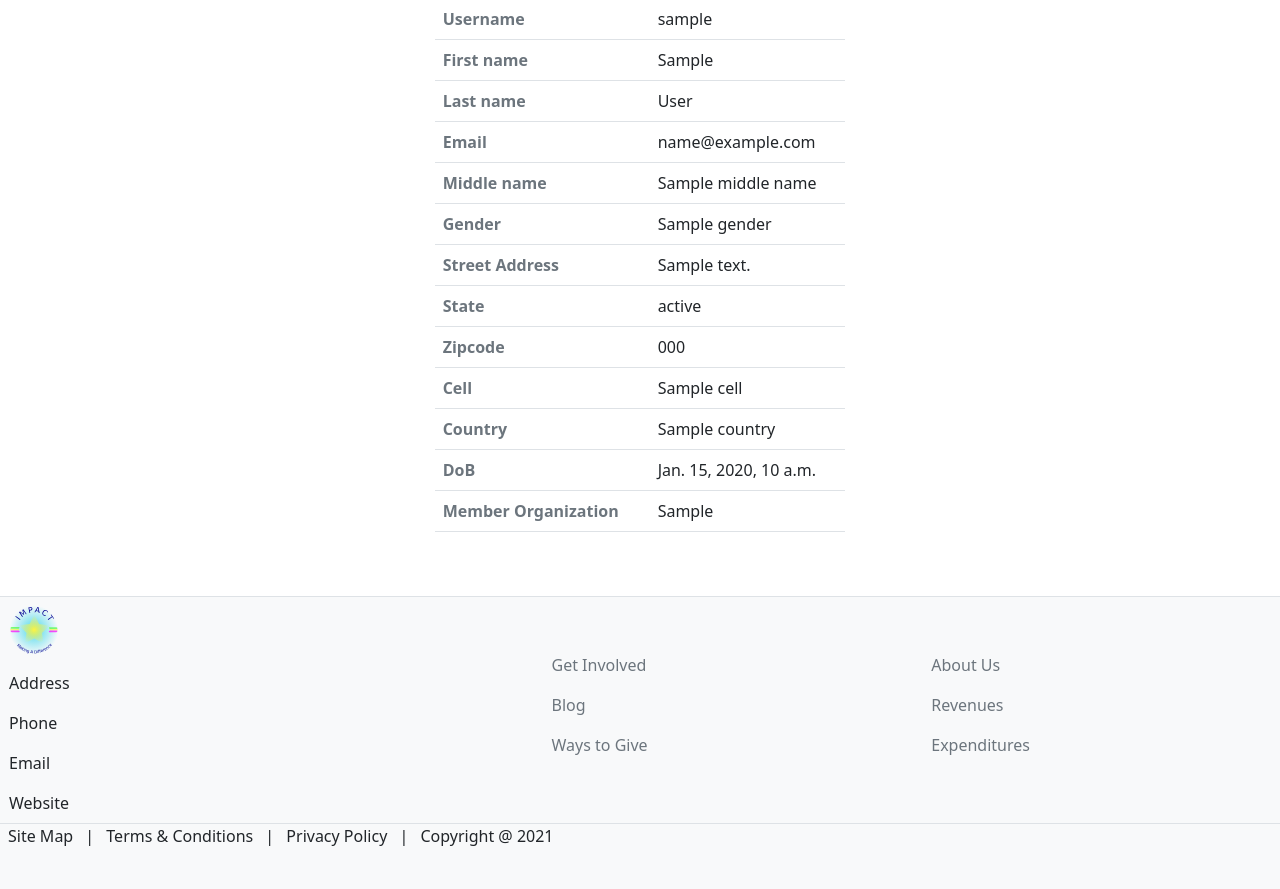
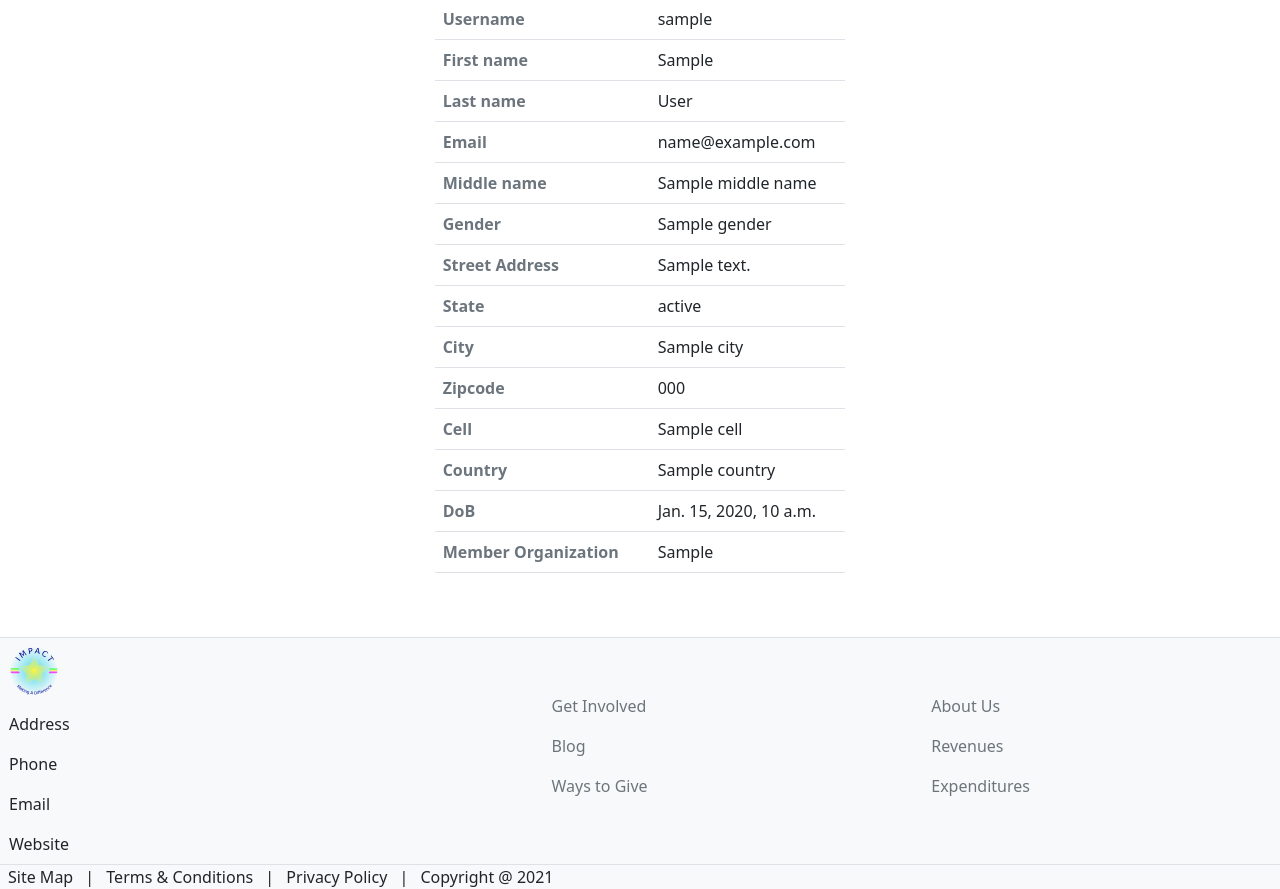
Before and after one commit to jazzworth-asu/deliverable_5, a Django app: template home/templates/get_user_result.html in a window 1280 px wide. Shown: the part 452-1341 px from the top of the page. Before the commit the page ends 1298 px from the top, so only its background shows below. Run offline with Django 3.2, Linux system fonts and the light colour scheme; the template is opened without the code that fills it: most values are stand-ins (such as "Sample title", 1, 10 or a date in 2020).

```diff
--- a/home/templates/get_user_result.html
+++ b/home/templates/get_user_result.html
@@ -55,6 +55,11 @@
       <td>{{state}}</td>
     </tr>
 
+            <tr>
+      <th scope="row" class="text-muted">City</th>
+      <td>{{city}}</td>
+    </tr>
+
         <tr>
       <th scope="row" class="text-muted">Zipcode</th>
       <td>{{zipcode}}</td>
```
Also changed, not shown: db.sqlite3, 1 other file.
